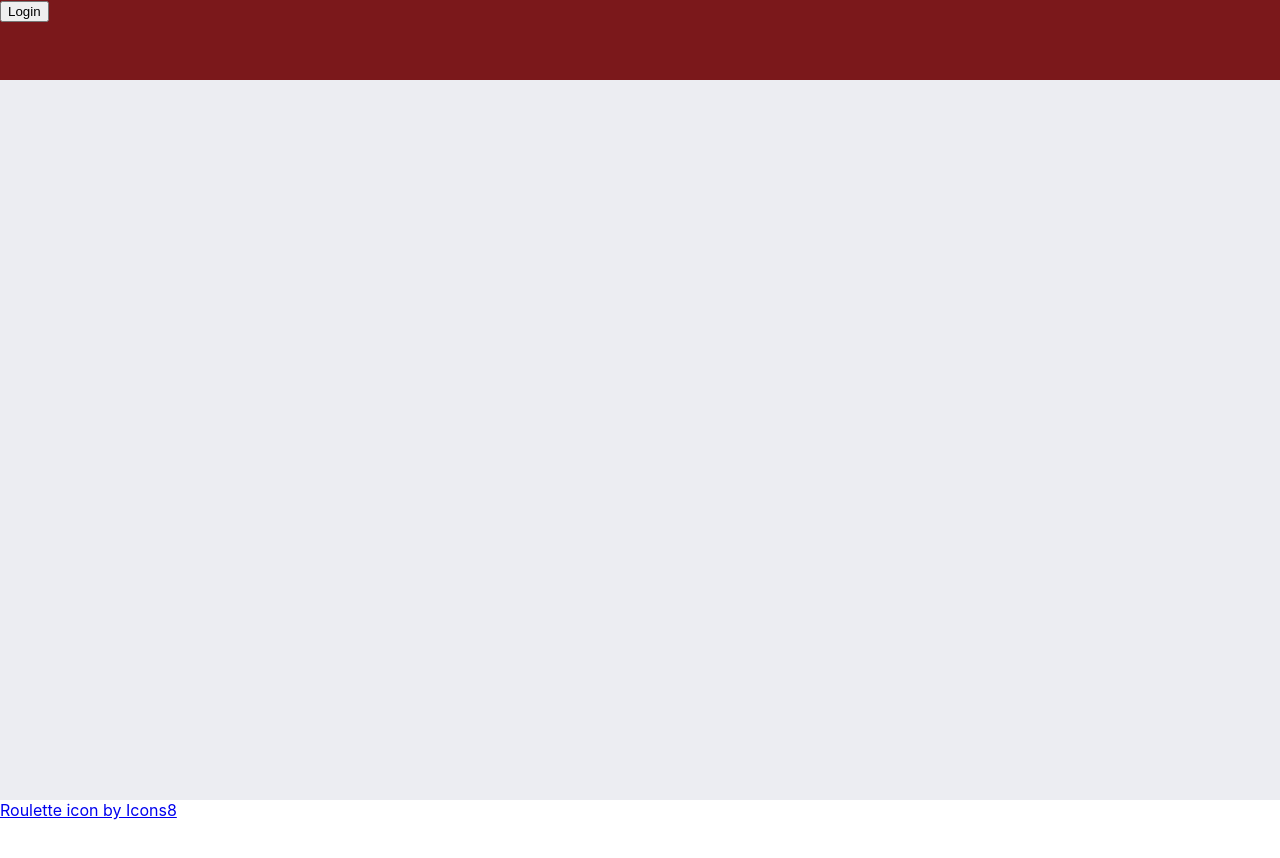
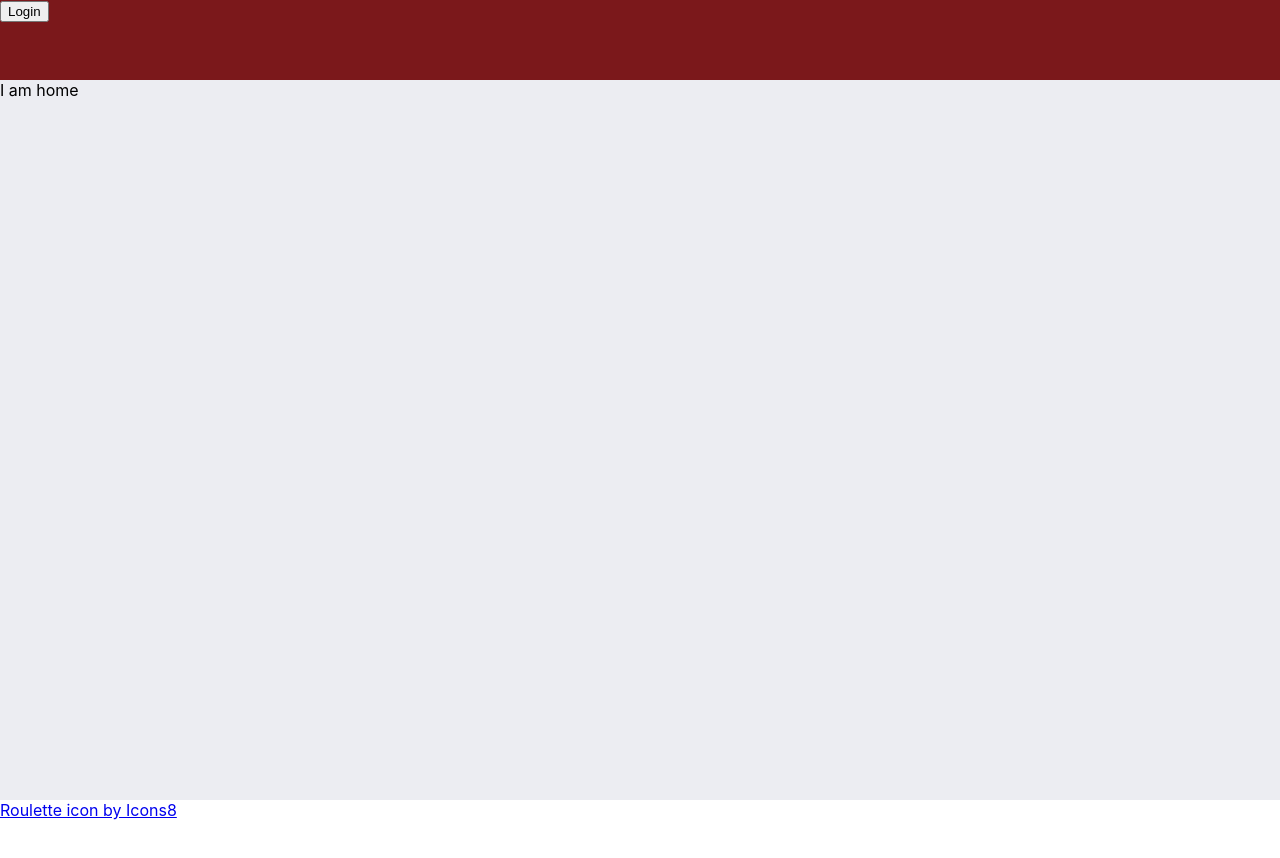
Before and after one commit to ffey23/movie-roulette, a React (Create React App) app: page / in a window 1280 px wide. Shown: the top 858 px of the page. Built offline with nearby package versions, Linux system fonts and the light colour scheme; no server answers.

Commit message:
adds Home component as a route in main App component

```diff
--- a/src/App.js
+++ b/src/App.js
@@ -1,24 +1,34 @@
 import React from 'react';
+import {
+  BrowserRouter as Router,
+  Switch,
+  Route,
+} from "react-router-dom";
 import './App.css';
+import Home from './pages/Home';
 import MainLoader from './containers/MainLoader/MainLoader';
 import AuthButton from './containers/AuthButton/AuthButton';
 
-class App extends React.Component {
-  render() {
+const App = () => {
     return (
+      <Router>
       <div className="App">
         <header className="App__header">
             <AuthButton />
         </header>
         <main className="App__main">
+            <Switch>
+              <Route path="/" component={Home} />
+            </Switch>
           <MainLoader/>
         </main>
         <footer className="App__footer">
           <a href="https://icons8.com/icon/W71PIW3yxyeJ/roulette">Roulette icon by Icons8</a>
         </footer>
       </div>
+      </Router>
     );
-  }
+
 }
 
 export default App;
```
